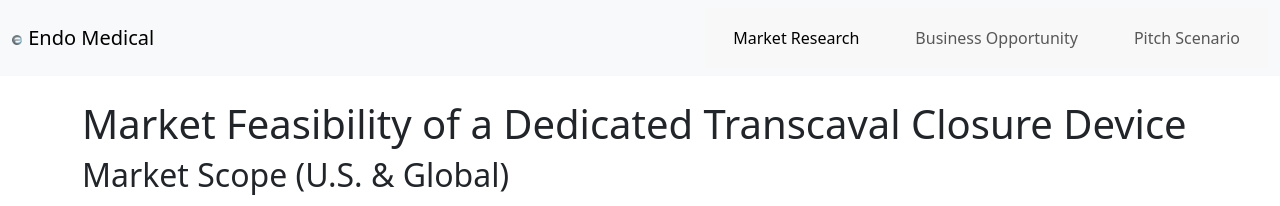
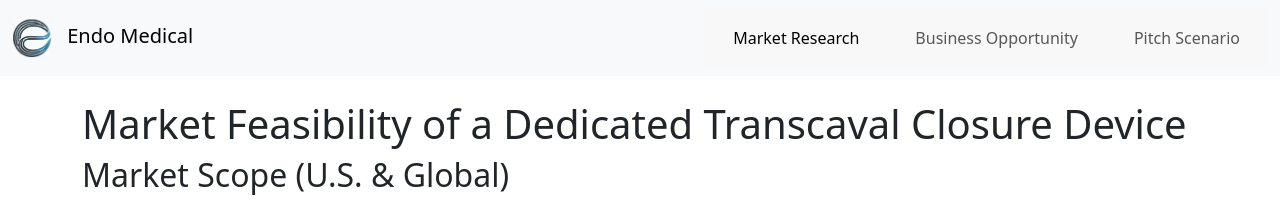
Before and after one commit to psychemistz/EndoMedical, a Jekyll site: the page built from index.md, in a window 1280 px wide. Shown: the top 206 px of the page. Built offline with Jekyll 4.4.1, drawn with Linux system fonts in a browser that asks for light colours.

Commit message:
Update style.css

```diff
--- a/assets/css/style.css
+++ b/assets/css/style.css
@@ -1,7 +1,7 @@
 .logo {
-  width: 10px;
+  width: 40px;
   height: auto;
-  margin-right: 1px;
+  margin-right: 10px;
   vertical-align: middle;
 }
 
```
